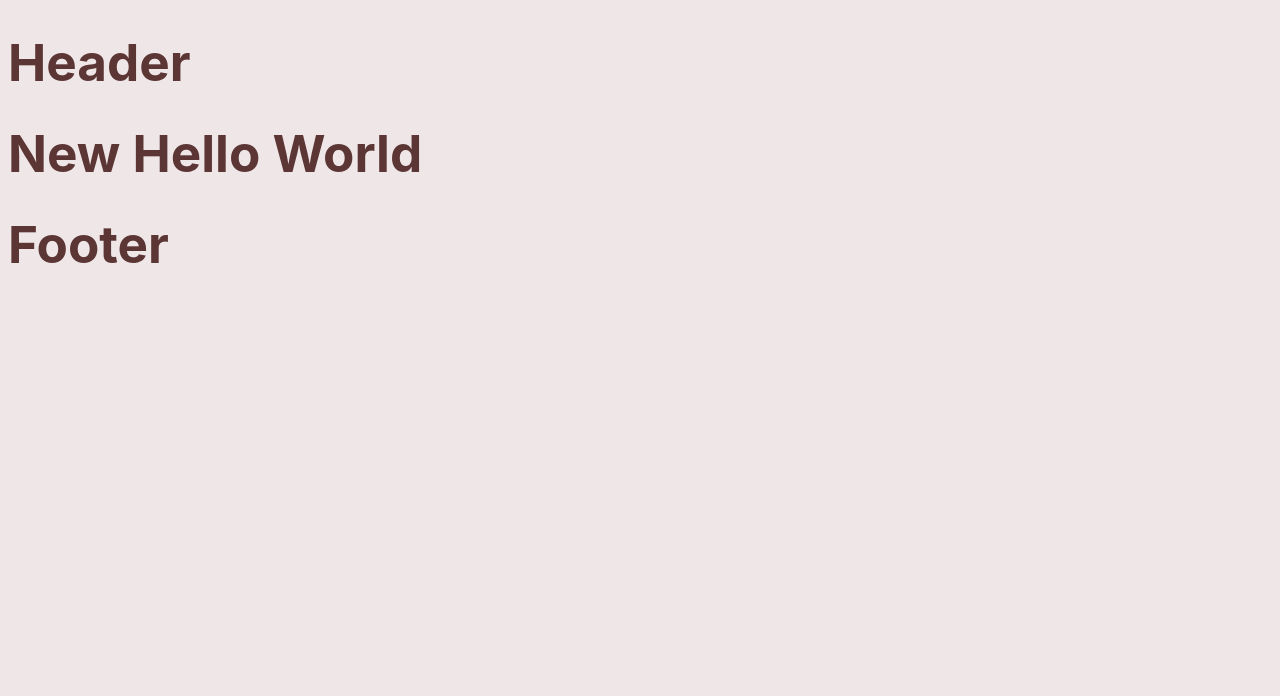
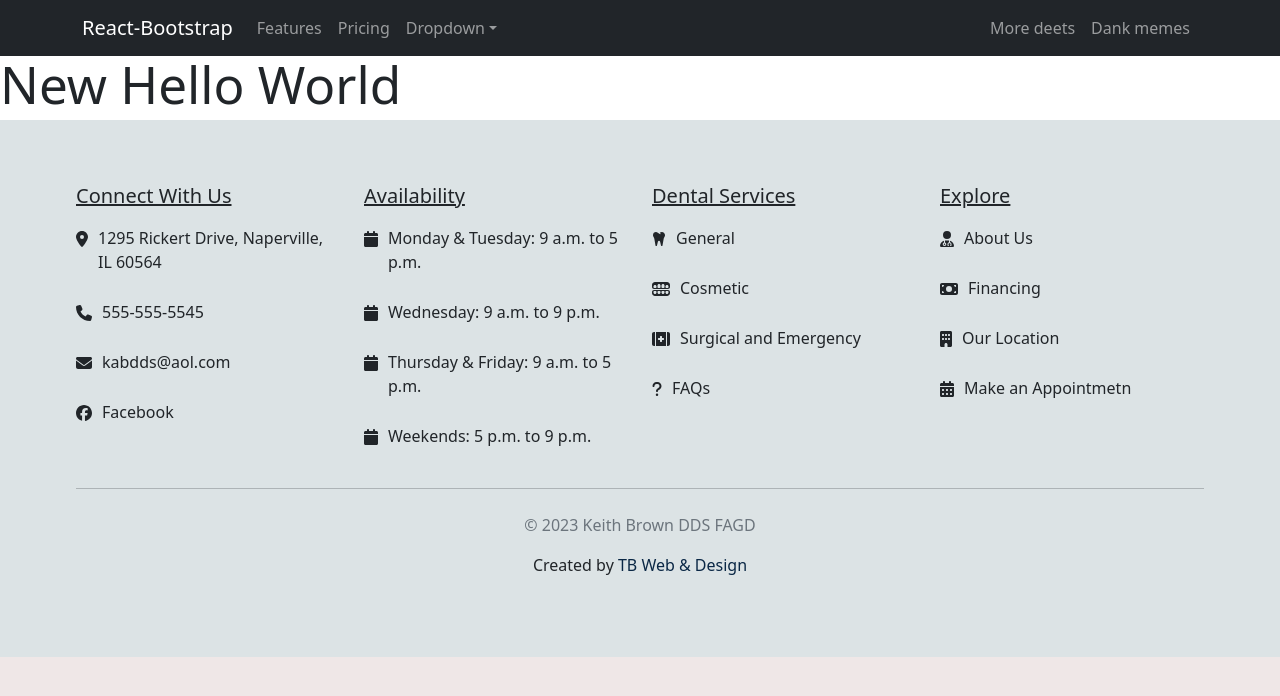
Before and after one commit to tbrown034/kabdds-dental-site-vite, a React (Vite) app: page / in a window 1280 px wide. Shown: the top 696 px of the page. Built offline with nearby package versions, Linux system fonts and the light colour scheme.

Commit message:
footer css changes

```diff
--- a/src/index.css
+++ b/src/index.css
@@ -14,10 +14,11 @@
   --tertiary-color: #cdd8de;
   --quaternary-color: #cdd6e1;
   background-color: rgba(237, 228, 228, 0.87);
-  --primary-bg-color: #f8fcfd;
+  --primary-bg-color: #dce3e5;
   --secondary-bg-color: #dfe7ec;
   --tertiary-bg-color: #f5f8f9;
   --quaternary-bg-color: #b3c7d3;
+
   /* Font Themes  */
   font-family: Inter, system-ui, Avenir, Helvetica, Arial, sans-serif;
   --primary-font: "Lato", sans-serif;
@@ -26,6 +27,18 @@
 }
 
 /* Main Styles */
+.primary-bg-color {
+  background-color: var(--primary-bg-color) !important;
+}
+.secondary-bg-color {
+  background-color: var(--secondary-bg-color) !important;
+}
+.tertiary-bg-color {
+  background-color: var(--tertiary-bg-color) !important;
+}
+.quad-bg-color {
+  background-color: var(--quaternary-bg-color) !important;
+}
 
 a {
   font-weight: 500;
@@ -39,6 +52,10 @@ a:hover {
 h1 {
   font-size: 3.2em;
   line-height: 1.1;
+}
+
+.underline {
+  text-decoration: underline;
 }
 
 button {
@@ -61,3 +78,53 @@ button:focus,
 button:focus-visible {
  background-color: yellow;
 }
+
+.default-padding {
+  padding: 5%;
+}
+
+
+
+
+
+
+
+
+/* footer */
+
+.icon-and-text {
+  display: flex;
+  padding-top: 10px ;
+}
+
+.icon {
+  margin-right: 10px;
+  margin-top: 5px;
+
+
+}
+
+
+
+
+
+
+
+footer a {
+  color: #0a2745;
+  text-decoration: none;
+  transition: color 0.3s ease-in-out;
+}
+footer a:hover {
+  color: #0056b3;
+}
+
+
+@media only screen and (max-width: 968px) {
+
+  .center-mobile-text {
+    padding: 0 20% 0 20%;
+
+  }
+
+}
--- a/src/main.jsx
+++ b/src/main.jsx
@@ -4,6 +4,7 @@ import {
   createBrowserRouter,
   RouterProvider,
 } from "react-router-dom";
+import 'bootstrap/dist/css/bootstrap.min.css';
 import './index.css';
 import Index from "./routes/index";
 import ErrorPage from "./error-page";
--- a/src/routes/Footer.jsx
+++ b/src/routes/Footer.jsx
@@ -1,10 +1,118 @@
-const Footer = () => {
-    return (
-        <div>
-            <h1>Footer</h1>
-        </div>
-    )
+import React from "react";
+import { Container, Row, Col } from "react-bootstrap";
+import { FontAwesomeIcon } from "@fortawesome/react-fontawesome";
+import {
+  faMapMarkerAlt,
+  faPhone,
+  faEnvelope,
+  faCalendar,
+  faTooth,
+  faTeethOpen,
+  faQuestion,
+  faKitMedical,
+  faBuilding,
+  faCalendarAlt,
+  faMoneyBill,
+  faUserDoctor
+} from "@fortawesome/free-solid-svg-icons";
+import { faFacebook } from "@fortawesome/free-brands-svg-icons";
 
+function Footer() {
+  return (
+    <footer className="primary-bg-color default-padding">
+      <Container fluid>
+      <Row>
+          <Col  lg={3} xs={12} className="center-mobile-text">
+            <h5 className="underline">Connect With Us</h5>
+            <div className="icon-and-text">
+              <FontAwesomeIcon icon={faMapMarkerAlt} className="icon" />
+              <p>1295 Rickert Drive, Naperville, IL 60564</p>
+            </div>
+            <div className="icon-and-text">
+              <FontAwesomeIcon icon={faPhone} className="icon" />
+              <p>555-555-5545</p>
+            </div>
+
+            <div className="icon-and-text">
+              <FontAwesomeIcon icon={faEnvelope} className="icon" />
+              <p>kabdds@aol.com</p>
+            </div>
+
+            <div className="icon-and-text">
+              <FontAwesomeIcon icon={faFacebook} className="icon" />
+              <p>Facebook</p>
+            </div>
+          </Col>
+          <Col lg={3} xs={12} className="center-mobile-text">
+            <h5 className="underline">Availability</h5>
+            <div className="icon-and-text">
+              <FontAwesomeIcon icon={faCalendar} className="icon" />
+              <p>Monday & Tuesday: 9 a.m. to 5 p.m.</p>
+            </div>
+            <div className="icon-and-text">
+              <FontAwesomeIcon icon={faCalendar} className="icon" />
+              <p>Wednesday: 9 a.m. to 9 p.m.</p>
+            </div>
+            <div className="icon-and-text">
+              <FontAwesomeIcon icon={faCalendar} className="icon" />
+              <p>Thursday & Friday: 9 a.m. to 5 p.m.</p>
+            </div>
+            <div className="icon-and-text">
+              <FontAwesomeIcon icon={faCalendar} className="icon" />
+              <p> Weekends: 5 p.m. to 9 p.m.</p>
+            </div>
+          </Col>
+          <Col lg={3} xs={12} className="center-mobile-text">
+            <h5 className="underline">Dental Services</h5>
+            <div className="icon-and-text">
+              <FontAwesomeIcon icon={faTooth} className="icon" />
+              <p>General</p>
+            </div>
+            <div className="icon-and-text">
+              <FontAwesomeIcon icon={faTeethOpen} className="icon" />
+              <p>Cosmetic</p>
+            </div>
+            <div className="icon-and-text">
+              <FontAwesomeIcon icon={faKitMedical} className="icon" />
+              <p>Surgical and Emergency</p>
+            </div>
+            <div className="icon-and-text">
+              <FontAwesomeIcon icon={faQuestion} className="icon" />
+              <p>FAQs</p>
+            </div>
+          </Col>
+          <Col  lg={3} xs={12} className="center-mobile-text">
+            <h5 className="underline">Explore</h5>
+            <div className="icon-and-text">
+              <FontAwesomeIcon icon={faUserDoctor} className="icon" />
+              <p>About Us</p>
+            </div>
+            <div className="icon-and-text">
+              <FontAwesomeIcon icon={faMoneyBill} className="icon" />
+              <p>Financing</p>
+            </div>
+            <div className="icon-and-text">
+              <FontAwesomeIcon icon={faBuilding} className="icon" />
+              <p>Our Location</p>
+            </div>
+
+
+
+            <div className="icon-and-text">
+              <FontAwesomeIcon icon={faCalendarAlt} className="icon" />
+              <p>Make an Appointmetn</p>
+            </div>
+          </Col>
+        </Row>
+        <hr className="my-4" />
+        <p className="text-center text-muted">© 2023 Keith Brown DDS FAGD</p>
+        <p className="text-center ">
+          Created by <a href="https://helloimtrevor.com/">TB Web & Design</a>
+        </p>
+
+      </Container>
+    </footer>
+  );
 }
 
 export default Footer;
--- a/src/routes/Header.jsx
+++ b/src/routes/Header.jsx
@@ -1,7 +1,40 @@
+import Container from 'react-bootstrap/Container';
+import Nav from 'react-bootstrap/Nav';
+import Navbar from 'react-bootstrap/Navbar';
+import NavDropdown from 'react-bootstrap/NavDropdown';
+
 const Header = () => {
     return (
         <div>
-            <h1>Header</h1>
+                <Navbar collapseOnSelect expand="lg" bg="dark" variant="dark">
+      <Container>
+        <Navbar.Brand href="#home">React-Bootstrap</Navbar.Brand>
+        <Navbar.Toggle aria-controls="responsive-navbar-nav" />
+        <Navbar.Collapse id="responsive-navbar-nav">
+          <Nav className="me-auto">
+            <Nav.Link href="#features">Features</Nav.Link>
+            <Nav.Link href="#pricing">Pricing</Nav.Link>
+            <NavDropdown title="Dropdown" id="collasible-nav-dropdown">
+              <NavDropdown.Item href="#action/3.1">Action</NavDropdown.Item>
+              <NavDropdown.Item href="#action/3.2">
+                Another action
+              </NavDropdown.Item>
+              <NavDropdown.Item href="#action/3.3">Something</NavDropdown.Item>
+              <NavDropdown.Divider />
+              <NavDropdown.Item href="#action/3.4">
+                Separated link
+              </NavDropdown.Item>
+            </NavDropdown>
+          </Nav>
+          <Nav>
+            <Nav.Link href="#deets">More deets</Nav.Link>
+            <Nav.Link eventKey={2} href="#memes">
+              Dank memes
+            </Nav.Link>
+          </Nav>
+        </Navbar.Collapse>
+      </Container>
+    </Navbar>
         </div>
     )
 
```
Also changed, not shown: package.json (+7 -0 lines), src/App.css (deleted, +0 -11 lines), src/App.jsx (deleted, +0 -15 lines), 1 other file (tests, documents, lock files or other folders).
